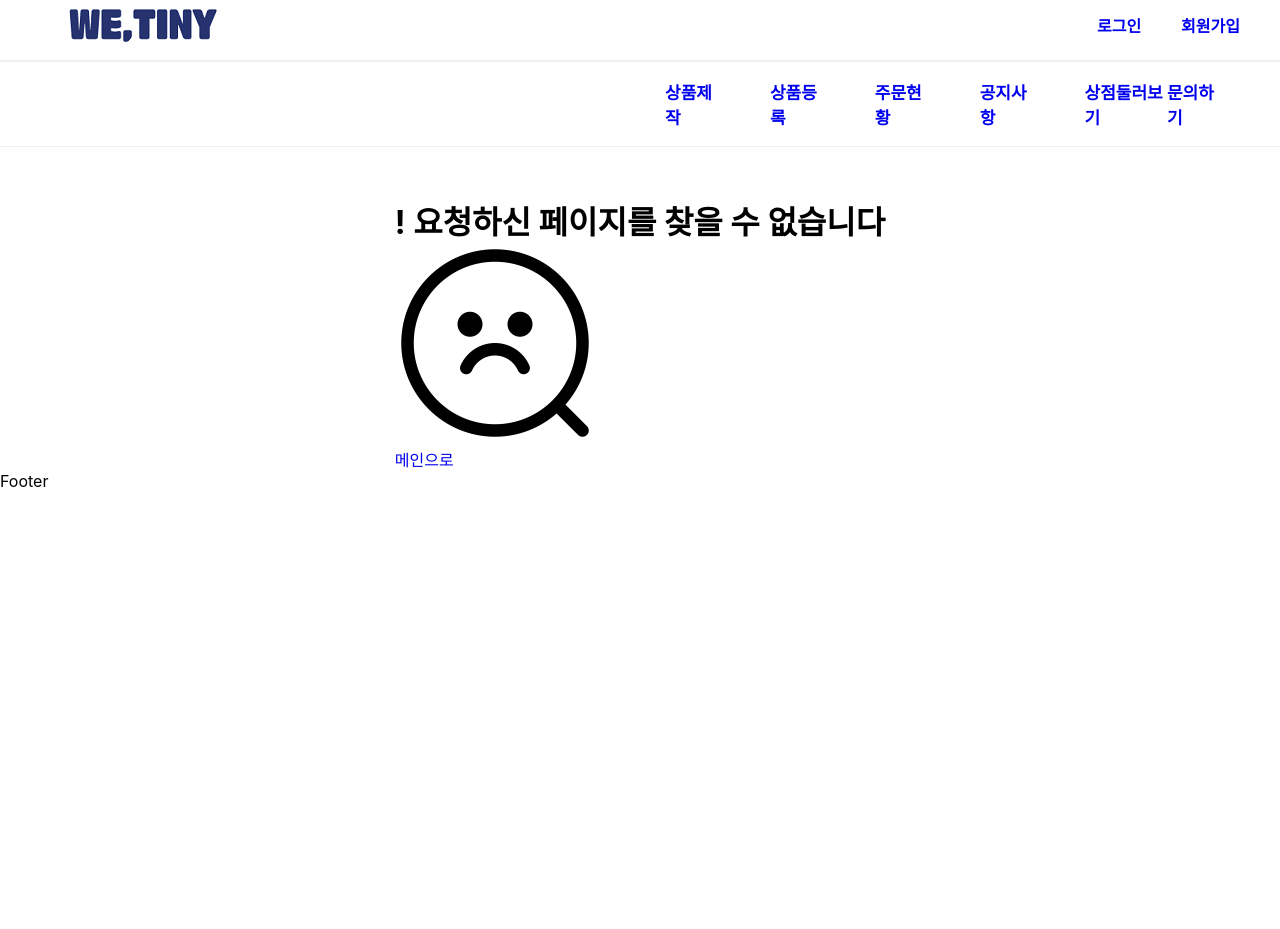
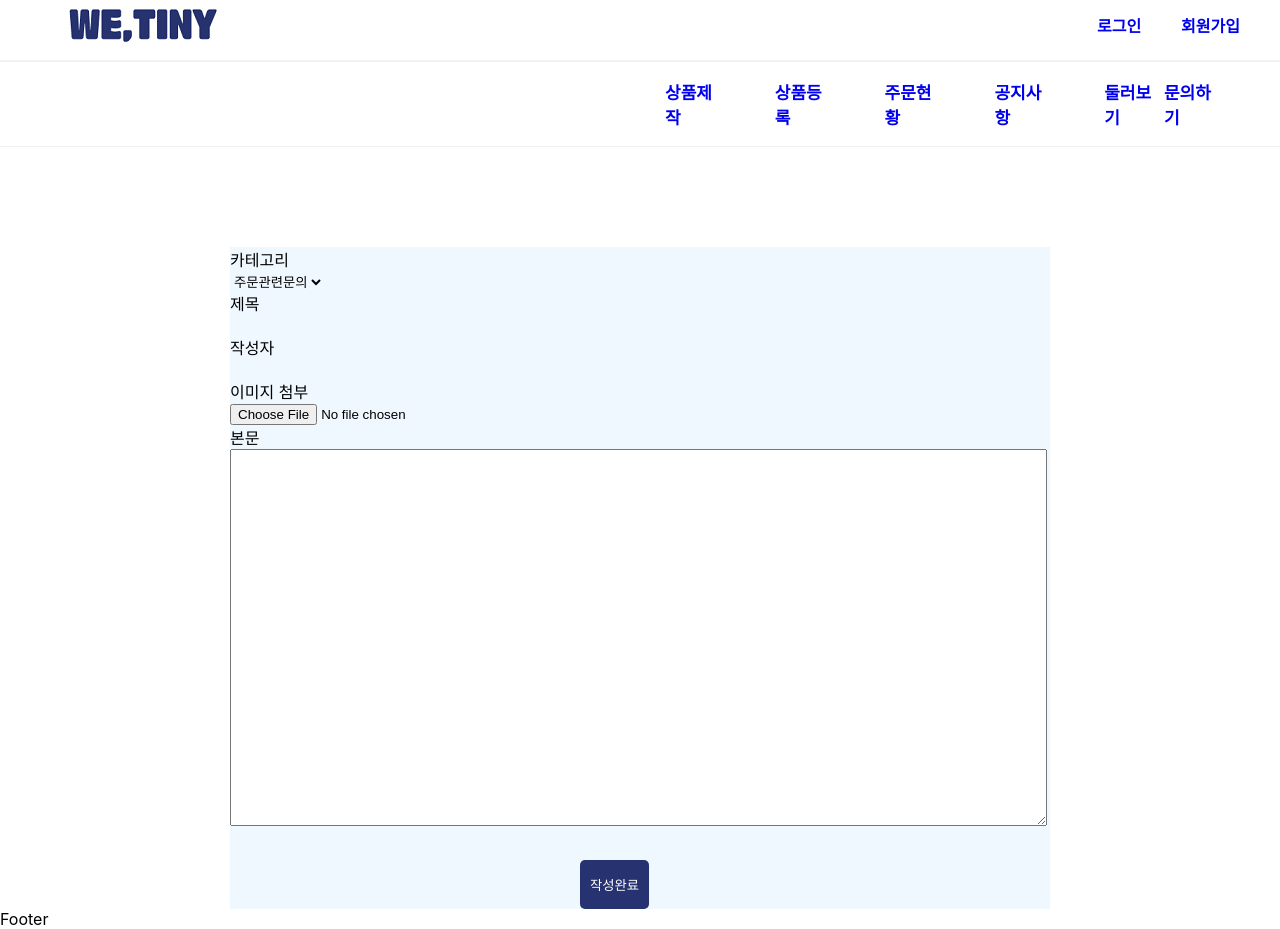
Before and after one commit to HHyeonYoungPark/Goods_Project, a React (Create React App) app in the folder seller/client/: page /ask in a window 1280 px wide. Before the commit the page ends 800 px from the top, so only its background shows below. Built offline with nearby package versions, Linux system fonts and the light colour scheme.

Commit message:
asktoadmin

```diff
--- a/seller/client/src/App.js
+++ b/seller/client/src/App.js
@@ -15,6 +15,7 @@ import AddItem from "./components/pages/AddItem";
 import Order from "./components/pages/Order";
 import Review from "./components/pages/Review";
 import Help from "./components/pages/HelpToAdmin";
+import Ask from "./components/pages/AskToAdmin";
 import NotFound from "./components/pages/NotFound";
 
 function App() {
@@ -34,6 +35,7 @@ function App() {
             <Route path="order" element={<Order />} />
             <Route path="review" element={<Review />} />
             <Route path="help" element={<Help />} />
+            <Route path="ask" element={<Ask />} />
             <Route path="*" element={<NotFound />} />
           </Routes>
         </main>
--- /dev/null
+++ b/seller/client/src/components/css/pages/AskToAdmin.css
@@ -0,0 +1,5 @@
+.ask-con{
+  width: 820px;
+  margin: 0 auto;
+  background-color: aliceblue;
+}
--- a/seller/client/src/components/css/pages/HelpToAdmin.css
+++ b/seller/client/src/components/css/pages/HelpToAdmin.css
@@ -49,10 +49,10 @@
   margin: 0 auto;
   /* background-color: aliceblue; */
 }
-h2 {
+.helph2 {
   margin-bottom: 30px;
 }
-h4 {
+.helph4 {
   margin-top: 50px;
 }
 li {
--- a/seller/client/src/components/layout/Navbar.js
+++ b/seller/client/src/components/layout/Navbar.js
@@ -20,7 +20,7 @@ function Navbar() {
           <Link to ='/'>공지사항</Link>
           </div>
           <div>
-          <Link to ='/'>상점둘러보기</Link>
+          <Link to ='/'>둘러보기</Link>
           </div>
         </div>
         <div className='Rnav-wrap'>
--- a/seller/client/src/components/pages/AskToAdmin.js
+++ b/seller/client/src/components/pages/AskToAdmin.js
@@ -0,0 +1,150 @@
+import '../css/pages/AskToAdmin.css';
+import React from 'react';
+import { useState } from 'react';
+import axios from 'axios';
+import { useNavigate, Link } from 'react-router-dom';
+
+function Ask() {
+  //입력받은 값
+  const [askCategory, setAskCg] = useState('');
+  const [askTitle, setAskTitle] = useState('');
+  const [askWriter, setAskWriter] = useState('');
+  const [askImage, setAskImage] = useState('');
+  const [askContents, setAskContents] = useState('');
+
+  const [isCategory, setIsAskCg] = useState(false);
+  const [isTitle, setIsAskTitle] = useState(false);
+  const [isWriter, setIsAskWriter] = useState(false);
+  const [isAskImage, setIsAskImage] = useState(false);
+  const [isContent, setIsAskContents] = useState(false);
+
+  const navigate = useNavigate();
+
+  async function frmHandler(e) {
+    e.preventDefault();
+
+    if (isCategory && isTitle && isWriter && isAskImage && isContent == true) {
+      let formData = new FormData();
+      formData.append('askCategory', askCategory);
+      formData.append('askTitle', askTitle);
+      formData.append('askWriter', askWriter);
+      formData.append('askImage', askImage);
+      formData.append('askContents', askContents);
+
+      await axios
+        .post('http://localhost:4001/ask', formData)
+        .then((response) => {
+          if (response.data.status === 201) {
+
+            localStorage.setItem('askCategory', response.data.askCategory);
+            localStorage.setItem('askTitle', response.data.askTitle);
+            localStorage.setItem('askWriter', response.data.askWriter);
+            localStorage.setItem('askImage', response.data.askImage);
+            localStorage.setItem('askContents', response.askContents);
+
+            navigate('help');
+          } else {
+            window.alert('에러발생 : 관리자에게 문의하세요');
+            navigate('/');
+          }
+        });
+    } else {
+      alert('입력하신 정보를 다시 확인해주세요.');
+    }
+  }
+  function onChangeAskCg(e) {
+    const askCgCurrent = e.target.value;
+    setAskCg(askCgCurrent);
+
+    if (askCgCurrent == null) {
+      setIsAskCg(false);
+    } else {
+      setIsAskCg(true);
+    }
+  }
+
+  function onChangeAskTitle(e) {
+    const askTitleCurrent = e.target.value;
+    setAskTitle(askTitleCurrent);
+
+    if (askTitleCurrent == null) {
+      setIsAskTitle(false);
+    } else {
+      setIsAskTitle(true);
+    }
+  }
+  function onChangeAskWriter(e) {
+    const askWriterCurrent = e.target.value;
+    setAskWriter(askWriterCurrent);
+
+    if (askWriterCurrent == null) {
+      setIsAskWriter(false);
+    } else {
+      setIsAskWriter(true);
+    }
+  }
+  function onChangeAskImage(e) {
+    const askImageCurrent = e.target.value;
+    setAskImage(askImageCurrent);
+
+    if (askImageCurrent == null) {
+      setIsAskImage(false);
+    } else {
+      setIsAskImage(true);
+    }
+  }
+  function onChangeAskContents(e) {
+    const askContentsCurrent = e.target.value;
+    setAskContents(askContentsCurrent);
+
+    if (askContentsCurrent == null) {
+      setIsAskContents(false);
+    } else {
+      setIsAskContents(true);
+    }
+  }
+  return (
+    <div className='ask-con'>
+      <form
+        method='post'
+        encType='multipart/form-data'
+        onSubmit={frmHandler}
+      >
+        <div className='ask-wrap'>
+          <div>카테고리</div>
+          <select name='askCategory' id='ask-opt' onChange={onChangeAskCg}>
+            <option value=''>주문관련문의</option>
+            <option value=''>결제관련문의</option>
+            <option value=''>배송관련문의</option>
+            <option value=''>환불관련문의</option>
+            <option value=''>계정관련문의</option>
+          </select>
+          <div>제목 </div>
+          <input type='text' name='askTitle' onChange={onChangeAskTitle} />
+          <div>작성자</div>
+          <input type='text' name='askWriter' onChange={onChangeAskWriter} />
+          <div>이미지 첨부</div>
+          <input
+            className='askimage'
+            type='file'
+            name='askImage'
+            onChange={onChangeAskImage}
+          />
+          <div>본문</div>
+          <textarea
+            name='askContents'
+            id=''
+            cols='100'
+            rows='25'
+            onChange={onChangeAskContents}
+          ></textarea>
+          <div>
+            <button type='submit'>작성완료</button>
+          </div>
+        </div>
+      </form>
+    </div>
+  );
+}
+
+export default Ask;
--- a/seller/client/src/components/pages/HelpToAdmin.js
+++ b/seller/client/src/components/pages/HelpToAdmin.js
@@ -17,13 +17,13 @@ const Help = (props) => {
       <div className='Help-container'>
       <div className='semi-con'>
       <div className='FAQ-wrap'>
-          <h2>고객센터</h2>
+          <h2 className='helph2'>고객센터</h2>
           <h3>문의 전 FAQ를 확인해주세요!</h3>
           <small>
             아래 도움말을 검색해 보세요. 쉽고 빠르게 원하는 내용을 찾아보고
             문의를 해결할 수 있습니다.
           </small>
-          <h4>자주 찾는 도움말</h4>
+          <h4 className='helph4'>자주 찾는 도움말</h4>
           <hr />
           <ul>
             <li>
```
Also changed, not shown: 2 other files (tests, documents, lock files or other folders).
